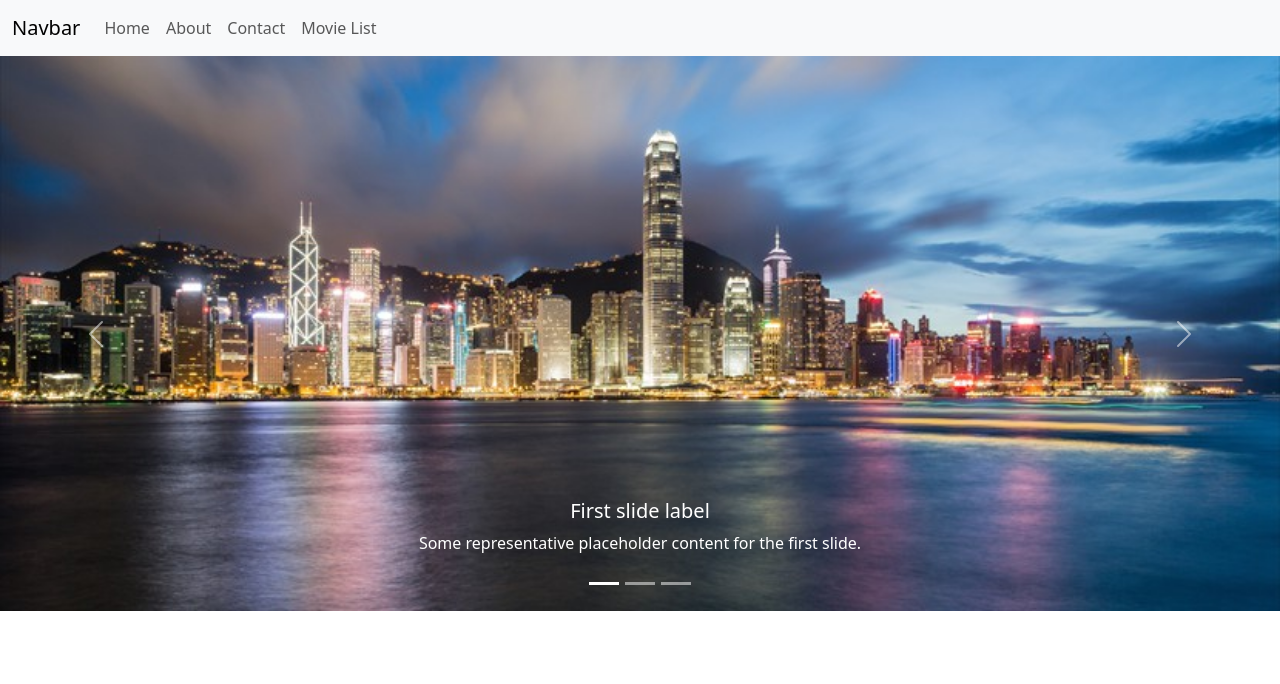
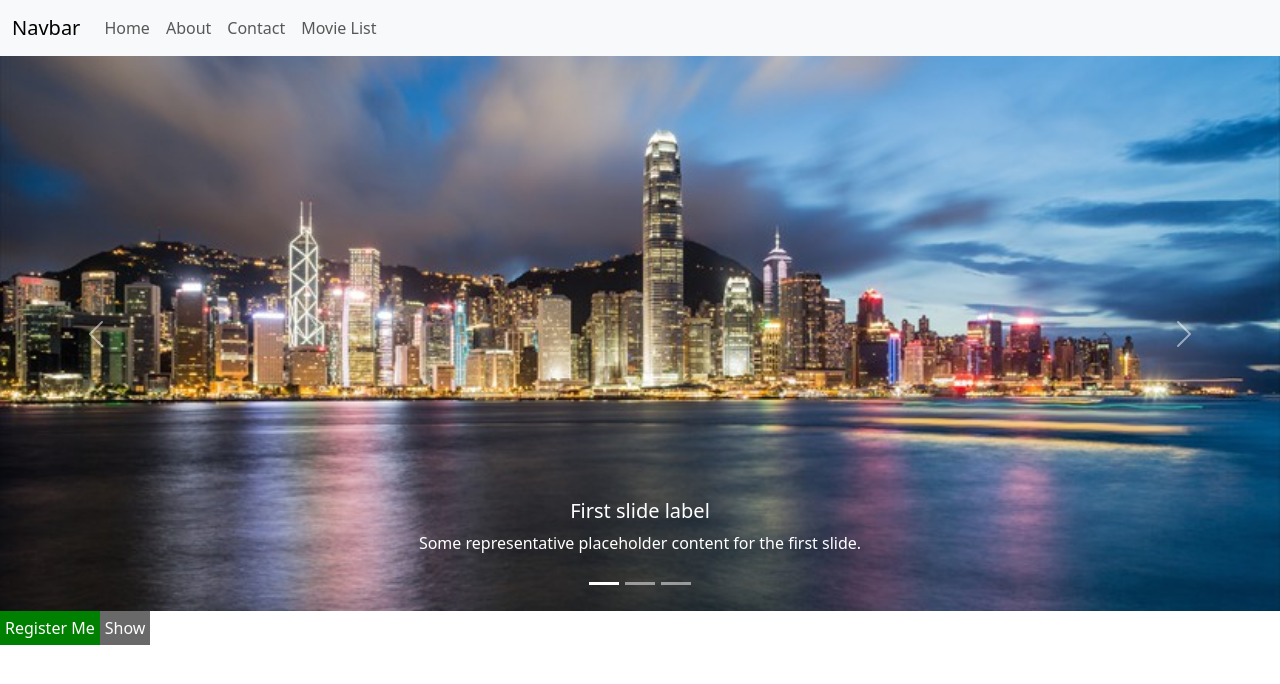
Before and after one commit to theejhay/imaginedidea-react-js, a React (Vite) app: page / in a window 1280 px wide. Shown: the top 684 px of the page. Built offline with nearby package versions, Linux system fonts and the light colour scheme.

Commit message:
Classworks Solution

```diff
--- /dev/null
+++ b/src/components/CustomButton.jsx
@@ -0,0 +1,15 @@
+function CustomButton({text, color, disabled }) {
+
+    const myStyle = {
+        backgroundColor: color
+    }
+
+    const buttonDisabled = disabled ? 'disabled' : '';
+
+    return (
+        <button style={myStyle} disabled={buttonDisabled}>{text}</button>
+    );
+
+}
+
+export default CustomButton;
--- a/src/components/Home.jsx
+++ b/src/components/Home.jsx
@@ -1,9 +1,14 @@
 import Carousel from "./Carousel"
+import CustomButton from "./CustomButton";
 import Movie from "./Movie";
+import Toggle from "./Toggle";
+import ToggleText from "./ToggleText";
 function Home() {
     return (
         <>
          <Carousel />
+         <CustomButton text="Register Me" color="green" disabled={true}  />
+         <ToggleText />
         </>
     )
 }
--- a/src/components/MovieCard.jsx
+++ b/src/components/MovieCard.jsx
@@ -3,8 +3,35 @@ import heartFilled from '../assets/movies/heart-filled.jpg' ;
 import heartOpen from '../assets/movies/heart-open.jpg' ;
 
 function MovieCard({ title, description, image, rating }) {
-    const ratingClass = "text-bg-danger";
+  // First Method using Ternary Operator
+    // const ratingClass =
+    //   rating >=8 ? "text-bg-success"
+    //   : rating >=5 ? "text-bg-warning"
+    //   : "text-bg-danger";
+    let ratingClass;
+    let buttonColor;
+
+    if (rating >=8){
+      ratingClass = "text-bg-success";
+      buttonColor = "btn btn-success";
+
+    } else if (rating >=5) {
+      ratingClass = "text-bg-warning";
+      buttonColor = "btn btn-warning";
+
+    } else {
+      ratingClass = "text-bg-danger";
+      buttonColor = "btn btn-danger";
+    }
+
+    const clickTrailer = () => {
+      alert(`${title} is Coming Soon!`);
+    }
+
+
+
     const [hasLiked, setHasLiked] = useState(false)
+
   return (
     <>
       <div className="card">
@@ -18,6 +45,7 @@ function MovieCard({ title, description, image, rating }) {
                     {hasLiked ? <img src={heartFilled} width={20} height={20} alt={title} /> : <img src={heartOpen} width={20} height={20} alt={title} />}
                     </button>
           </p>
+          <button onClick={clickTrailer} className={buttonColor}> Watch Trailer</button>
         </div>
       </div>
     </>
--- /dev/null
+++ b/src/components/ToggleText.jsx
@@ -0,0 +1,19 @@
+import { useState } from "react";
+
+function ToggleText() {
+    const [toggle, setToggle] = useState(false);
+    const isToggle = ()=> {
+        console.log(toggle);
+        setToggle(!toggle);
+    }
+
+    return (
+        <>
+         <button onClick={isToggle}> {toggle ? "Hide" : "Show"} </button>
+        {toggle && <p> Welcome to Imagined Idea React Class!</p>}
+        </>
+
+    )
+}
+
+export default ToggleText;
```
Also changed, not shown: src/classwork-2.md (+1 -1 lines).
